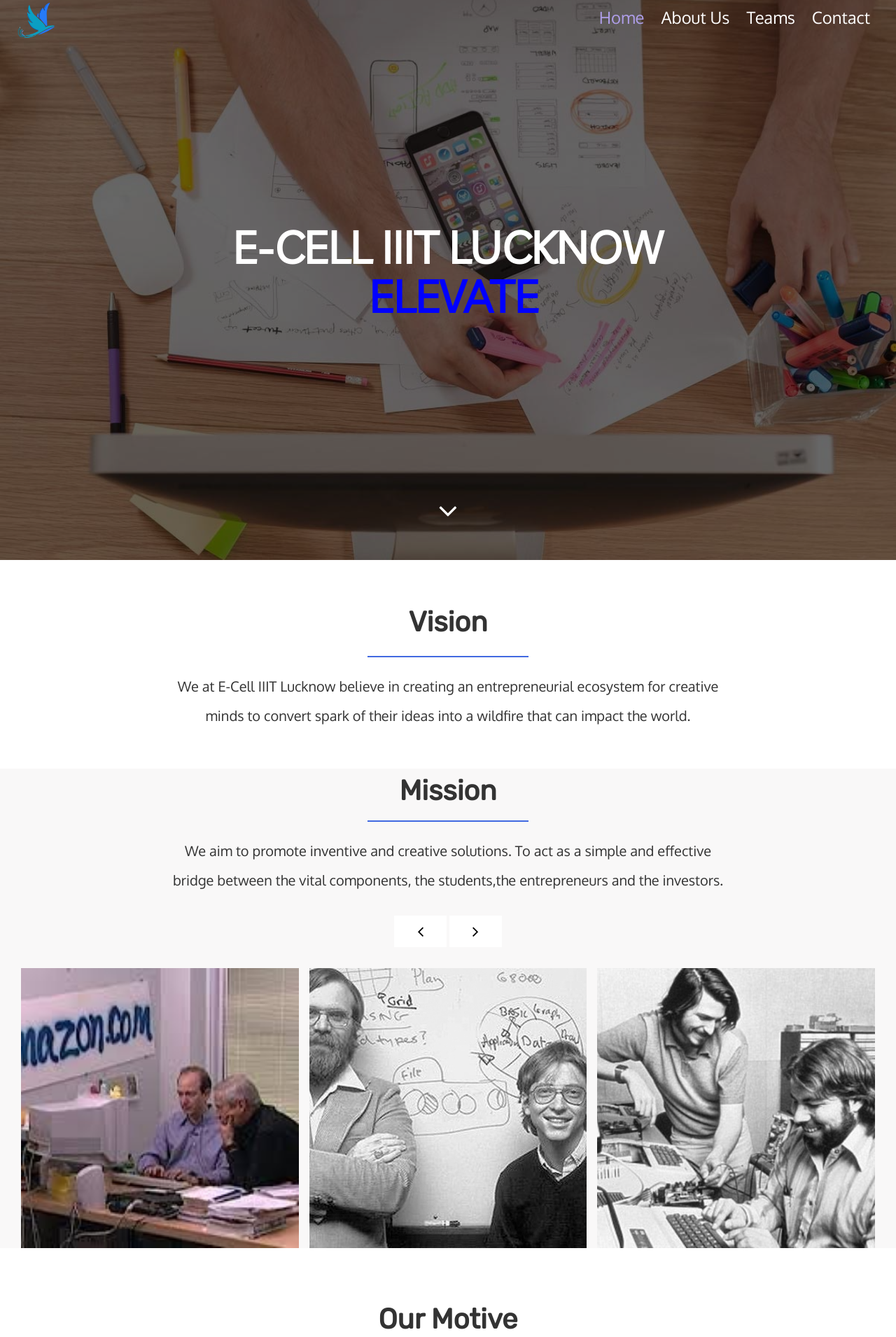
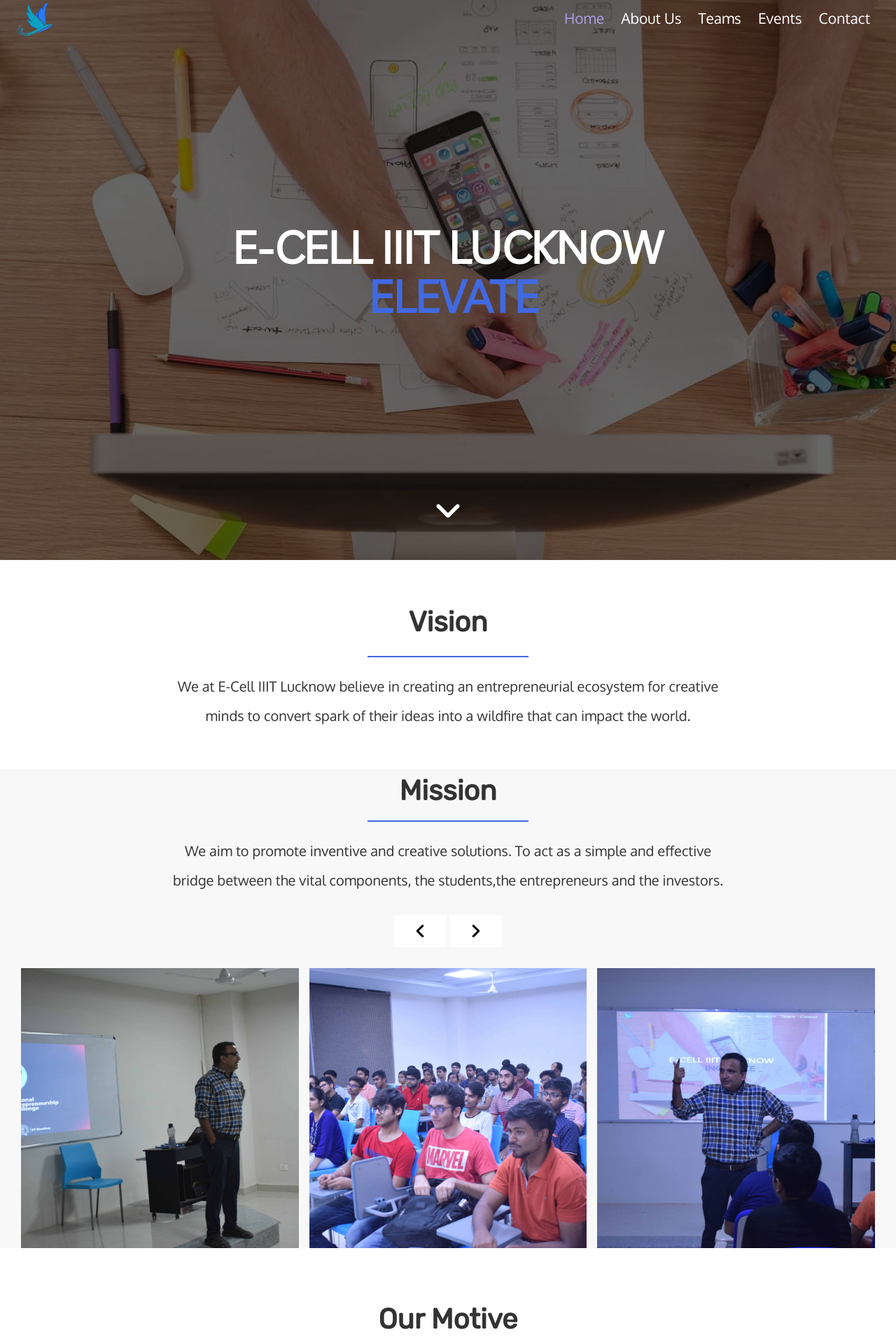
Before and after one commit to pawki07/Ecell-website, a plain HTML site: page index.html in a window 1280 px wide. Shown: the top 1910 px of the page at 70% size. Drawn offline with nearby package versions, Linux system fonts and the light colour scheme; a web font is replaced by a local one.

Commit message:
updated codes

```diff
--- a/assets/css/style.css
+++ b/assets/css/style.css
@@ -35,9 +35,9 @@
 html {
   scroll-behavior: smooth;
 }
-a {
-    color: #ffd500;
-}
+/* a {
+     color: #ffd500;
+} */
 .tagline-description{
   line-height: 1.7em;
   font-size:1.2em;
@@ -48,9 +48,9 @@ a {
   padding-left:5%;
 }
 .site-logo{
-  width:53px;
+  width:50px;
   /* height:14%; */
-  /* margin-top: 0%; */
+
 }
 .footer-logo{
   width:40%;
@@ -240,7 +240,7 @@ textarea {
 }
 
 .form-control:focus {
-    border-color: #ffd500;
+    border-color: #0ecff1;
     box-shadow: none;
 }
 
@@ -789,7 +789,7 @@ html, body {
   height: 100%;
   margin: 0;
   padding: 0;
-  font-family: 'Open Sans', sans-serif;
+  font-family: 'Open Sans', sans-serif !important;
 }
 
 /* Background colors */
@@ -992,7 +992,7 @@ blockquote {
 /* Navigation */
 .navbar-nav.navbar-right {
   margin-right: 0;
-  font-size:1.7em;
+  font-size:1.5em !important;
 
 }
 
@@ -1001,7 +1001,7 @@ blockquote {
   line-height: 30px;
   padding: 0 5px ;
   margin:  0 7px;
-  font-weight: lighter;
+  /* font-weight: lighter; */
   color: #fff;
 }
 
@@ -1172,6 +1172,7 @@ blockquote {
 
 .site-section-small {
   padding: 90px 40px;
+  /* background: url(backmain.jpg); */
 }
 
 .section-title {
--- a/index.html
+++ b/index.html
@@ -9,8 +9,11 @@
     <meta name="apple-mobile-web-app-capable" content="yes">
 
     <link href="https://fonts.googleapis.com/css?family=Advent+Pro|Alegreya|Cormorant+Garamond:300|Hi+Melody|Josefin+Slab|Lacquer|Livvic|Montserrat|Mukta|Noto+Sans|Press+Start+2P|Questrial|Raleway|Oxygen|Rubik&display=swap" rel="stylesheet">
-    <link rel="stylesheet" href="https://use.fontawesome.com/releases/v5.8.2/css/all.css" integrity="sha384-oS3vJWv+0UjzBfQzYUhtDYW+Pj2yciDJxpsK1OYPAYjqT085Qq/1cq5FLXAZQ7Ay" crossorigin="anonymous">
-    <link rel="stylesheet prefetch" href="https://maxcdn.bootstrapcdn.com/font-awesome/4.6.1/css/font-awesome.min.css">
+
+    <!-- <link rel="stylesheet" href="https://use.fontawesome.com/releases/v5.8.2/css/all.css" integrity="sha384-oS3vJWv+0UjzBfQzYUhtDYW+Pj2yciDJxpsK1OYPAYjqT085Qq/1cq5FLXAZQ7Ay" crossorigin="anonymous"> -->
+    <script src="https://kit.fontawesome.com/bdee93272c.js" crossorigin="anonymous"></script>
+    <!-- <link rel="stylesheet prefetch" href="https://maxcdn.bootstrapcdn.com/font-awesome/4.6.1/css/font-awesome.min.css"> -->
+
     <link rel="icon" type="image/png" sizes="16x16" href="assets/img/logo.png">
     <link href="assets/css/bootstrap.min.css" rel="stylesheet">
     <link href="assets/css/style.css" rel="stylesheet">
@@ -18,6 +21,7 @@
     <link href="assets/css/colors.css" rel="stylesheet">
 
     <script src="https://cdn.jsdelivr.net/npm/typed.js@2.0.9"></script>
+
 
 </head>
 <body>
@@ -41,6 +45,7 @@
                         <li class="active right-nav-links"><a href="index.html">Home</a></li>
                         <li class="right-nav-links"><a href="about-us.html">About Us</a></li>
                         <li class="right-nav-links"><a href="teams.html">Teams</a></li>
+                        <li class="right-nav-links"><a href="https://ecell-iiitl.github.io/Start-the-buckup/" target="_blank">Events</a></li>
                         <li class="right-nav-links"><a href="contact.html">Contact</a></li>
 
                     </ul>
@@ -57,7 +62,7 @@
 
         <div class="hero-text">
             <h1>E-CELL IIIT LUCKNOW</h1>
-            <h1 style="color:blue;height:69px;text-align:left;display:inline;margin-left:40vw;" id="typed"></h1>
+            <h1 style="color:#4169E1; height: 69px; text-align:left;display:inline;margin-left:40vw;" id="typed"></h1>
         </div>
         <div class="hero-arrow">
             <a class="scrollTo" href="#"><i class="fa fa-angle-down" aria-hidden="true"></i></a>
@@ -106,17 +111,17 @@
                             <div class="carousel-inner">
                                 <div class="item active">
                                     <div class="col-xs-6 col-sm-4">
-                                        <img src="assets/img/slider-1.jpg" alt="" class="img-carousel">
+                                        <img src="assets/img/imgs1.JPG" alt="" class="img-carousel">
                                     </div>
                                 </div>
                                   <div class="item">
                                     <div class="col-xs-6 col-sm-4">
-                                        <img src="assets/img/slider-2.jpg" alt="" class="img-carousel">
+                                        <img src="assets/img/imgs2.JPG" alt="" class="img-carousel">
                                     </div>
                                 </div>
                                   <div class="item">
                                     <div class="col-xs-6 col-sm-4">
-                                        <img src="assets/img/slider-3.jpg" alt="" class="img-carousel">
+                                        <img src="assets/img/imgs3.JPG" alt="" class="img-carousel">
                                     </div>
                                 </div>
                             </div>
@@ -219,7 +224,7 @@
 
                 <div class="row">
 
-                    <a class="white-text black-bg twitter-bg" href="#"><i class="fa fa-twitter" aria-hidden="true"></i></a>
+                    <a class="white-text black-bg twitter-bg" href="https://www.youtube.com/channel/UCRnnUmtMdoRbL9l6kGh3LZQ" target="_blank"><i class="fab fa-youtube" aria-hidden="true"></i></a>
                     <a class="white-text gray-bg facebook-bg" href="https://www.facebook.com/ecelliiitl/" target="_blank"><i class="fa fa-facebook" aria-hidden="true"></i></a>
                     <a class="white-text black-bg google-plus-bg" href="mailto:ecell@iiitl.ac.in" target="_blank"><i class="fa fa-google-plus" aria-hidden="true"></i></a>
                     <a class="white-text gray-bg linkedin-bg" href="https://www.linkedin.com/company/e-cell-iiit-lucknow/" target="_blank"><i class="fa fa-linkedin" aria-hidden="true"></i></a>
```
Also changed, not shown: about-us.html (+3 -2 lines), contact.html (+6 -4 lines), teams.html (+4 -2 lines), assets/img/backmain.jpg (added), assets/img/backteam.jpg (added), assets/img/contact-background-image.jpg (added), assets/img/imgs1.JPG (added), assets/img/imgs2.JPG (added), assets/img/imgs3.JPG (added), assets/img/members/Balaji-Meruva.jpg, assets/img/middle-cover.jpg (added), 1 other file.
